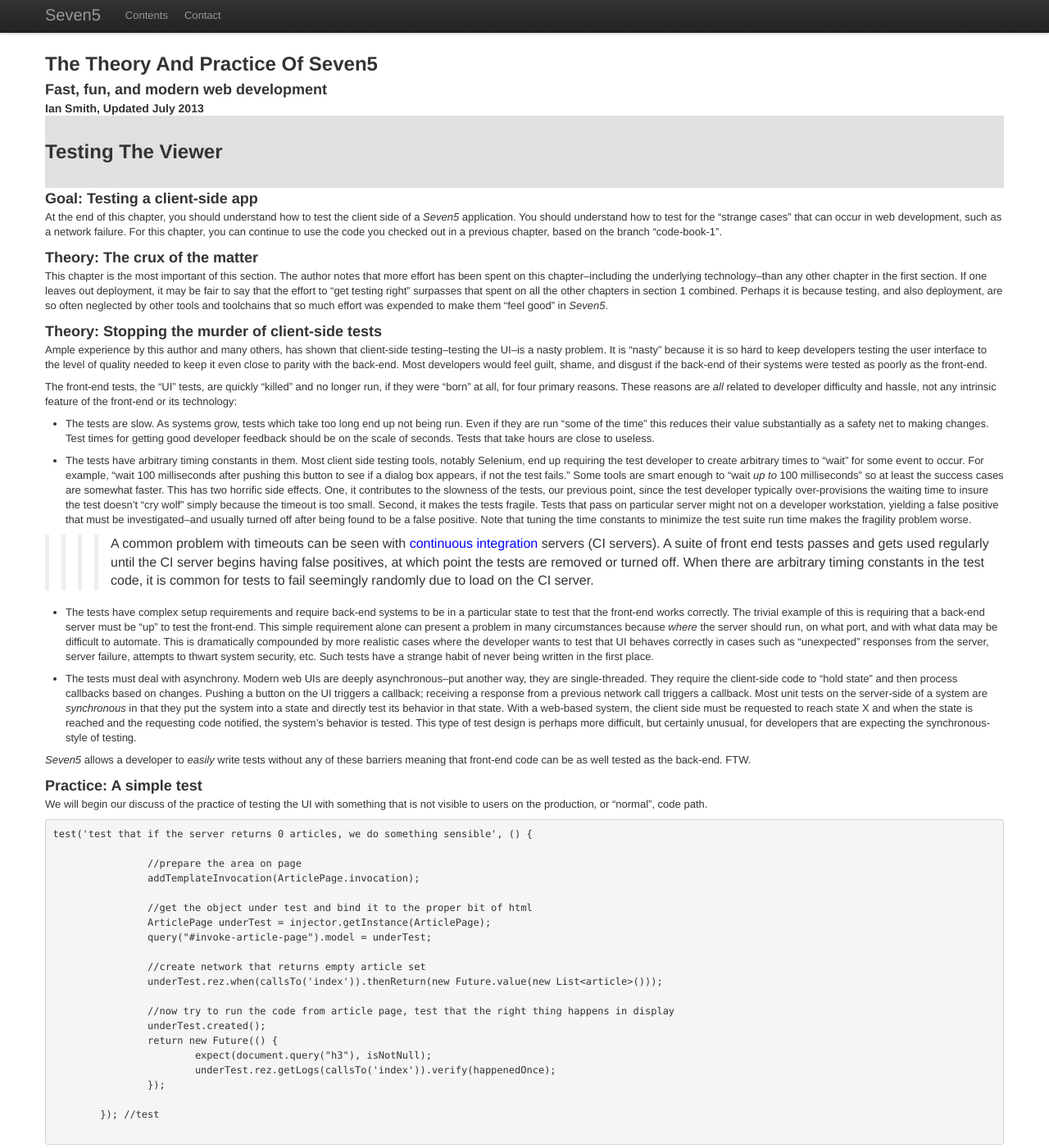
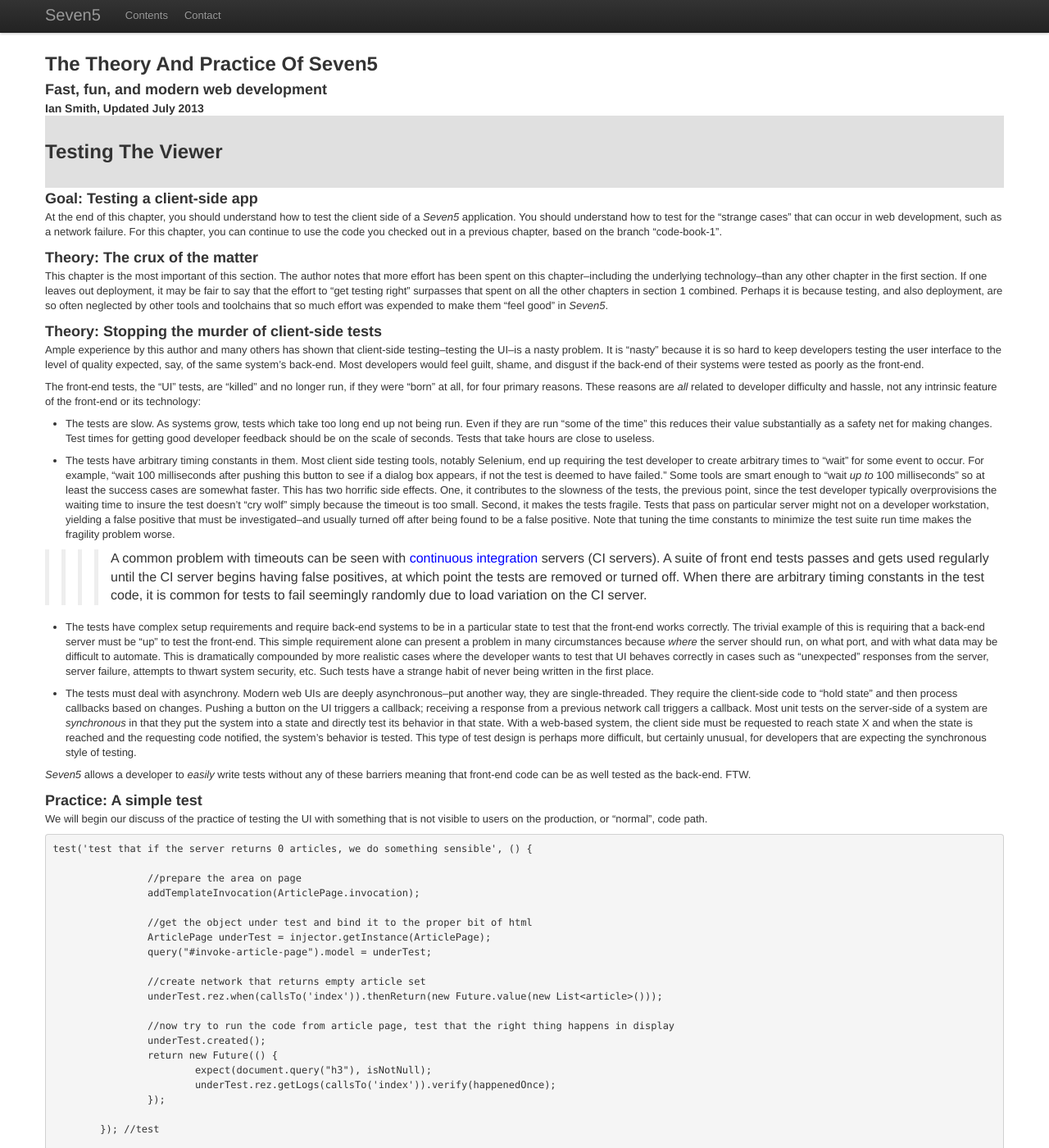
Before and after one commit to seven5/seven5, a Jekyll site: the page built from client_test.md, in a window 1280 px wide and 1400 px high. Shown: the whole window at 82% size. Built offline with Jekyll 4.4.1, drawn with Linux system fonts in a browser that asks for light colours; Markdown is read by kramdown in place of the engine named in the settings; some of the changed text lies outside the part shown.

Commit message:
more work on testing chapter

````diff
--- a/client_test.md
+++ b/client_test.md
@@ -10,19 +10,19 @@
 This chapter is the most important of this section.  The author notes that more effort has been spent on this chapter--including the underlying technology--than any other chapter in the first section.  If one leaves out deployment, it may be fair to say that the effort to "get testing right" surpasses that spent on all the other chapters in section 1 combined.  Perhaps it is because testing, and also deployment, are so often neglected by other tools and toolchains that so much effort was expended to make them "feel good" in _Seven5_.
 
 ### Theory: Stopping the murder of client-side tests
-Ample experience by this author and many others, has shown that client-side testing--testing the UI--is a nasty problem. It is "nasty" because it is so hard to keep developers testing the user interface to the level of quality needed to keep it even close to parity with the back-end.  Most developers would feel guilt, shame, and disgust if the back-end of their systems were tested as poorly as the front-end.
+Ample experience by this author and many others has shown that client-side testing--testing the UI--is a nasty problem. It is "nasty" because it is so hard to keep developers testing the user interface to the level of quality expected, say, of the same system's back-end.  Most developers would feel guilt, shame, and disgust if the back-end of their systems were tested as poorly as the front-end.
 
-The front-end tests, the "UI" tests, are quickly "killed" and no longer run, if they were "born" at all, for four primary reasons.  These reasons are _all_ related to developer difficulty and hassle, not any intrinsic feature of the front-end or its technology:
+The front-end tests, the "UI" tests, are "killed" and no longer run, if they were "born" at all, for four primary reasons.  These reasons are _all_ related to developer difficulty and hassle, not any intrinsic feature of the front-end or its technology:
 
-* The tests are slow. As systems grow, tests which take too long end up not being run.  Even if they are run "some of the time" this reduces their value substantially as a safety net to making changes.  Test times for getting good developer feedback should be on the scale of seconds.  Tests that take hours are close to useless.
+* The tests are slow. As systems grow, tests which take too long end up not being run.  Even if they are run "some of the time" this reduces their value substantially as a safety net for making changes.  Test times for getting good developer feedback should be on the scale of seconds.  Tests that take hours are close to useless.
 
-* The tests have arbitrary timing constants in them.  Most client side testing tools, notably Selenium, end up requiring the test developer to create arbitrary times to "wait" for some event to occur.  For example, "wait 100 milliseconds after pushing this button to see if a dialog box appears, if not the test fails."   Some tools are smart enough to "wait _up to_ 100 milliseconds" so at least the success cases are somewhat faster.  This has two horrific side effects.  One, it contributes to the slowness of the tests, our previous point, since the test developer typically over-provisions the waiting time to insure the test doesn't "cry wolf" simply because the timeout is too small.  Second, it makes the tests fragile.  Tests that pass on particular server might not on a developer workstation, yielding a false positive that must be investigated--and usually turned off after being found to be a false positive.  Note that tuning the time constants to minimize the test suite run time makes the fragility problem worse.
+* The tests have arbitrary timing constants in them.  Most client side testing tools, notably Selenium, end up requiring the test developer to create arbitrary times to "wait" for some event to occur.  For example, "wait 100 milliseconds after pushing this button to see if a dialog box appears, if not the test is deemed to have failed."   Some tools are smart enough to "wait _up to_ 100 milliseconds" so at least the success cases are somewhat faster.  This has two horrific side effects.  One, it contributes to the slowness of the tests, the previous point, since the test developer typically overprovisions the waiting time to insure the test doesn't "cry wolf" simply because the timeout is too small.  Second, it makes the tests fragile.  Tests that pass on particular server might not on a developer workstation, yielding a false positive that must be investigated--and usually turned off after being found to be a false positive.  Note that tuning the time constants to minimize the test suite run time makes the fragility problem worse.
 
->>>> A common problem with timeouts can be seen with [continuous integration](https://en.wikipedia.org/wiki/Continuous_integration) servers (CI servers).  A suite of front end tests passes and gets used regularly until the CI server begins having false positives, at which point the tests are removed or turned off.  When there are arbitrary timing constants in the test code, it is common for tests to fail seemingly randomly due to load on the CI server.
+>>>> A common problem with timeouts can be seen with [continuous integration](https://en.wikipedia.org/wiki/Continuous_integration) servers (CI servers).  A suite of front end tests passes and gets used regularly until the CI server begins having false positives, at which point the tests are removed or turned off.  When there are arbitrary timing constants in the test code, it is common for tests to fail seemingly randomly due to load variation on the CI server.
 
 * The tests have complex setup requirements and require back-end systems to be in a particular state to test that the front-end works correctly. The trivial example of this is requiring that a back-end server must be "up" to test the front-end. This simple requirement alone can present a problem in many circumstances because *where* the server should run, on what port, and with what data may be difficult to automate.  This is dramatically compounded by more realistic cases where the developer wants to test that UI behaves correctly in cases such as "unexpected" responses from the server, server failure, attempts to thwart system security, etc.  Such tests have a strange habit of never being written in the first place.
 
-* The tests must deal with asynchrony.  Modern web UIs are deeply asynchronous--put another way, they are single-threaded.  They require the client-side code to "hold state" and then process callbacks based on changes.  Pushing a button on the UI triggers a callback; receiving a response from a previous network call triggers a callback.  Most unit tests on the server-side of a system are _synchronous_ in that they put the system into a state and directly test its behavior in that state.  With a web-based system, the client side must be requested to reach state X and when the state is reached and the requesting code notified, the system's behavior is tested.  This type of test design is perhaps more difficult, but certainly unusual, for developers that are expecting the synchronous-style of testing.
+* The tests must deal with asynchrony.  Modern web UIs are deeply asynchronous--put another way, they are single-threaded.  They require the client-side code to "hold state" and then process callbacks based on changes.  Pushing a button on the UI triggers a callback; receiving a response from a previous network call triggers a callback.  Most unit tests on the server-side of a system are _synchronous_ in that they put the system into a state and directly test its behavior in that state.  With a web-based system, the client side must be requested to reach state X and when the state is reached and the requesting code notified, the system's behavior is tested.  This type of test design is perhaps more difficult, but certainly unusual, for developers that are expecting the synchronous style of testing.
 
 _Seven5_ allows a developer to _easily_ write tests without any of these barriers meaning that front-end code can be as well tested as the back-end.  FTW.
 
@@ -54,7 +54,7 @@
 
 ```
 
-As we explained previously, `ArticlePage` is responsible for the large scale control of the page behavior; it is the object under test here.  In this case we are testing that if the server were to return 0 articles, which is possible in the abstract but not with our existing implementation of `runnullblog`, we get a sensible UI telling the user that there is no content.
+As we explained previously, `ArticlePage` is responsible for the large scale control of the page behavior; it is the object under test here.  In this case we are testing that if the server were to return 0 articles, which is possible in the abstract, but not with our existing implementation of `runnullblog`, we get a sensible UI telling the user that there is no content.
 
 Critical to the construction of this test is the line:
 
@@ -62,4 +62,10 @@
 underTest.rez.when(callsTo('index')).thenReturn(new Future.value(new List<article>()));
 ```
 
-This line is using a [mock object](http://en.wikipedia.org/wiki/Mock_object) for the implementation of the network resource, `rez`.  The [mocking framework]
+This line is using a [mock object](http://en.wikipedia.org/wiki/Mock_object) for the implementation of the network resource, `rez`.  The mocking framework is supplied by Dart itself, and we use Dice to inject this mock into the `ArticlePage`.  The code path inside `ArticlePage` is identical for test and production, only the implementation of `articleResource` is different, and the called code should not be concerned about that.
+
+Theory: Idiomatic structure
+
+At a higher level, the strategy above is a common idiom in testing websites powered by Seven5 because typically a web page maintains one or more connections to the server to perform its function.  If you follow the recipe shown here, it should always be possible to simulate _any_ result from the server(s).  Because the server is being simulated via the injection of "phony" resources, it is also not necessary to have a server "up" to run these tests.
+
+Theory:
````
Also changed, not shown: toc.md (+1 -1 lines).
